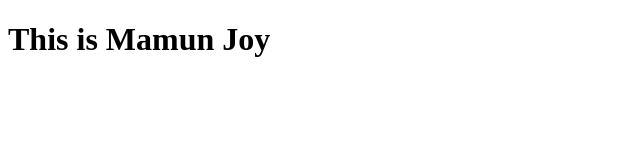
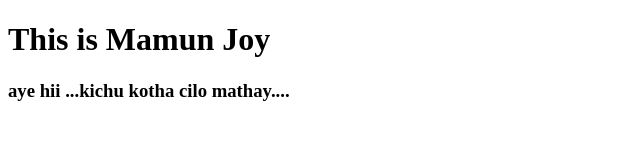
Before and after one commit to MamunJoy/frist-repository, a plain HTML site: page index.html in a window 1280 px wide. Shown: the whole page, without its empty margins (0-640 px from the left). Drawn offline with Linux system fonts and the light colour scheme.

Commit message:
add new line

```diff
--- a/index.html
+++ b/index.html
@@ -8,5 +8,7 @@
 </head>
 <body>
     <h1>This is Mamun Joy</h1>
+
+    <h3>aye hii ...kichu kotha cilo mathay....</h3>
 </body>
 </html>
```
